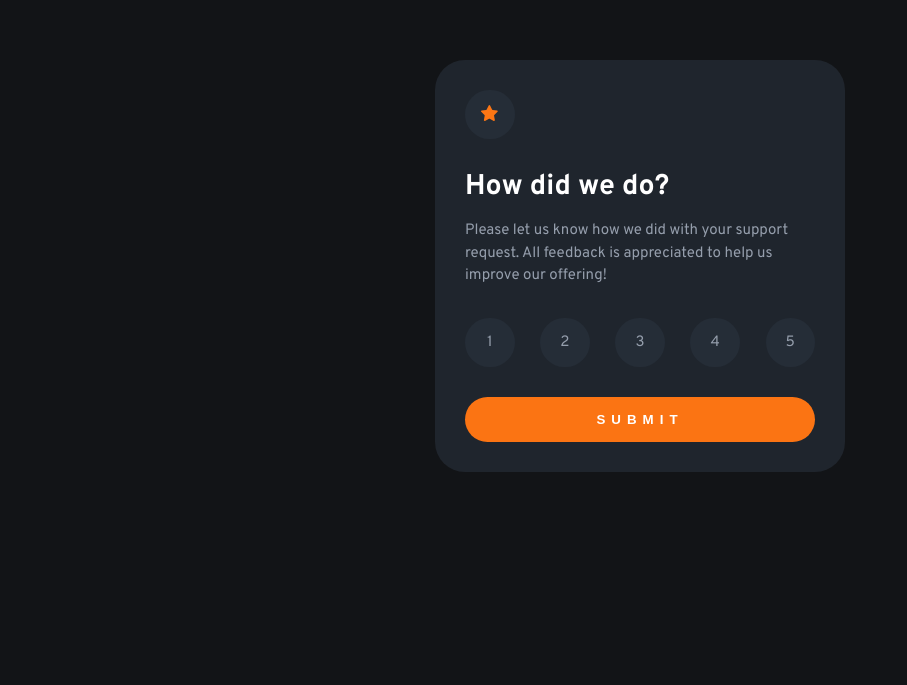
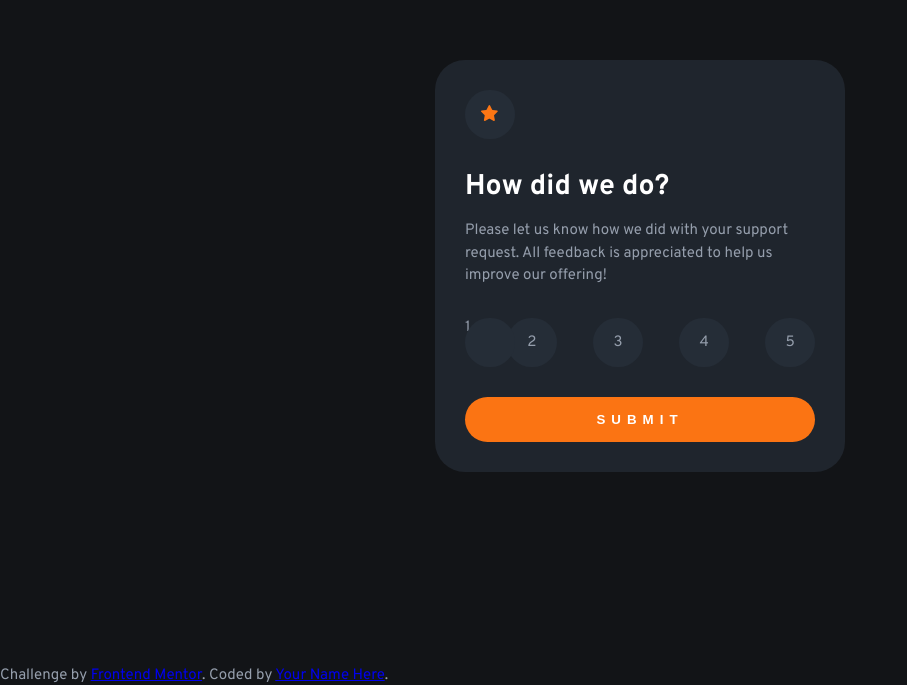
Before and after one commit to gszul/fm-interactive-rating-component-main, a plain HTML site: page index.html in a window 1280 px wide. Shown: the part 134-819 px from the top of the page, without its empty margins (0-907 px from the left). Drawn offline with Linux system fonts and the light colour scheme.

Commit message:
added footer and destroy css responsible for form

```diff
--- a/index.html
+++ b/index.html
@@ -4,10 +4,17 @@
     <meta charset="UTF-8">
     <meta http-equiv="X-UA-Compatible" content="IE=edge">
     <meta name="viewport" content="width=device-width, initial-scale=1.0">
-    <title>Rate us!</title>
+    <title>Frontend Mentor | Interactive rating component</title>
     <link href="https://fonts.googleapis.com/css2?family=Overpass:wght@400;700&display=swap" rel="stylesheet">
     <link rel="stylesheet" href="styles.css">
     <script src="script.js" defer></script>
+
+    <!-- Feel free to remove these styles or customise in your own stylesheet 👍 -->
+    <style>
+        .attribution { font-size: 11px; text-align: center; }
+        .attribution a { color: hsl(228, 45%, 44%); }
+    </style>
+
 </head>
 <body>
     <main>
@@ -19,11 +26,13 @@
             <p>Please let us know how we did with your support request. All feedback is appreciated to help us improve our offering!</p>
             <form action="index.html" method="GET" onsubmit="displayThanks(event)">
                 <fieldset id="rate-wrapper">
-                    <label class="circle"><input type="radio" name="rate" value="1" required>1</label>
-                    <label class="circle"><input type="radio" name="rate" value="2" required>2</label>
+                    <label for="rate_1">1</label>
+                    <input type="radio" id="rate_1" class="circle" name="rate" value="1" required>
+                    <label class="circle" for="rate_2"><input type="radio" id="rate_2" name="rate" value="2" required>2</label>
                     <label class="circle"><input type="radio" name="rate" value="3" required>3</label>
                     <label class="circle"><input type="radio" name="rate" value="4" required>4</label>
                     <label class="circle"><input type="radio" name="rate" value="5" required>5</label>
+                    <input type="radio" name="rate" value="6" required>
                 </fieldset>
                 <input type="submit" value="SUBMIT">
             </form>
@@ -37,6 +46,10 @@
             <p>We appreciate you taking time to give a rating. If you ever need more support, don't hesitate to get touch!</p>
         </section>
     </main>
+    <footer>
+        Challenge by <a href="https://www.frontendmentor.io?ref=challenge" target="_blank">Frontend Mentor</a>.
+        Coded by <a href="#">Your Name Here</a>.
+    </footer>
 
 </body>
 </html>
--- a/styles.css
+++ b/styles.css
@@ -77,10 +77,11 @@ p {
 }
 
 input[type="radio"] {
-    display: none;
+    appearance: unset;
+    position: absolute;
 }
 
-#rate-wrapper > .circle:has(:checked) {
+input[type="radio"]:checked {
     background-color: var(--checked-color);
     color: var(--primary-text-color);
 }
```
Also changed, not shown: 1 other file.
